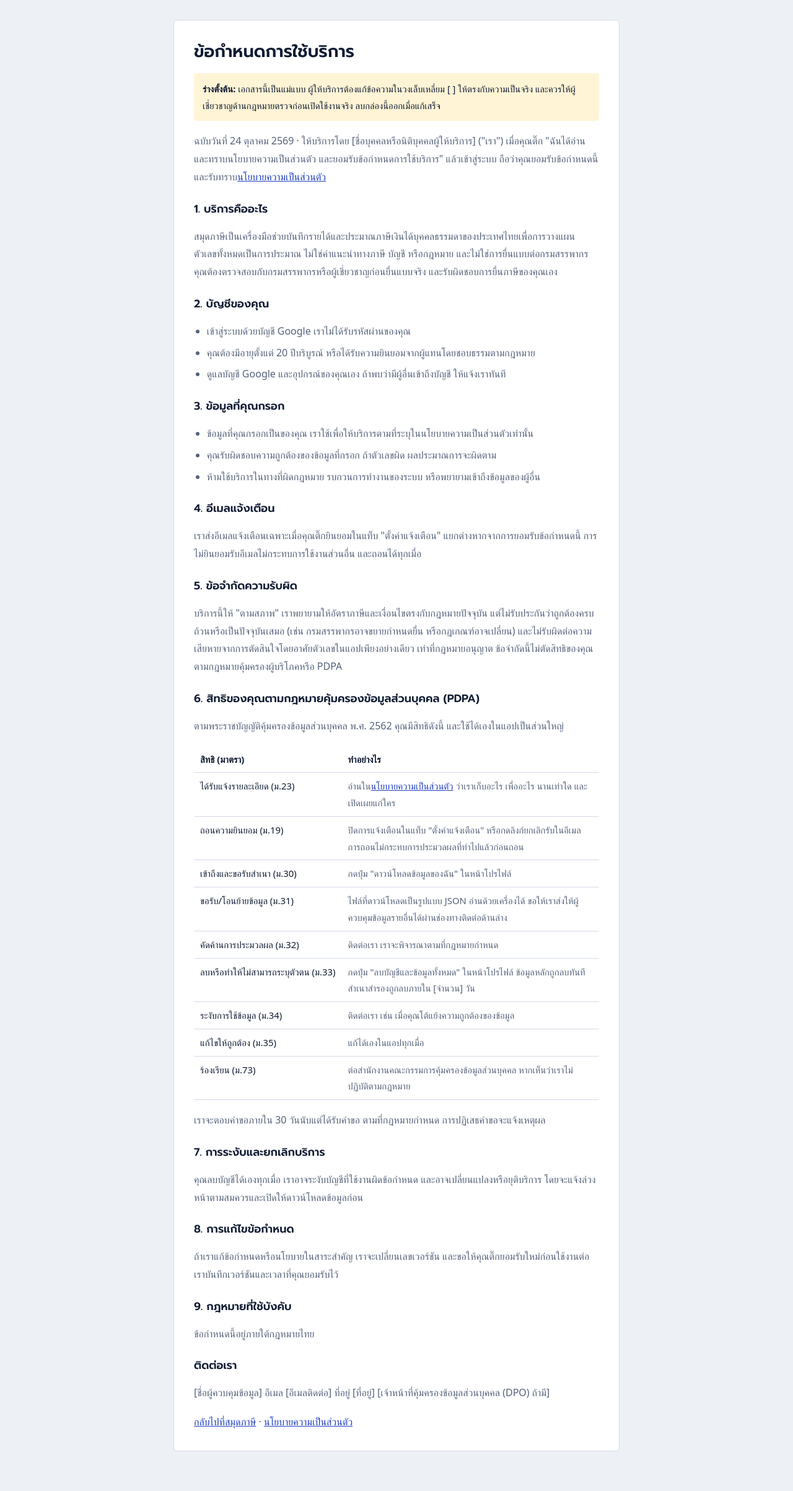
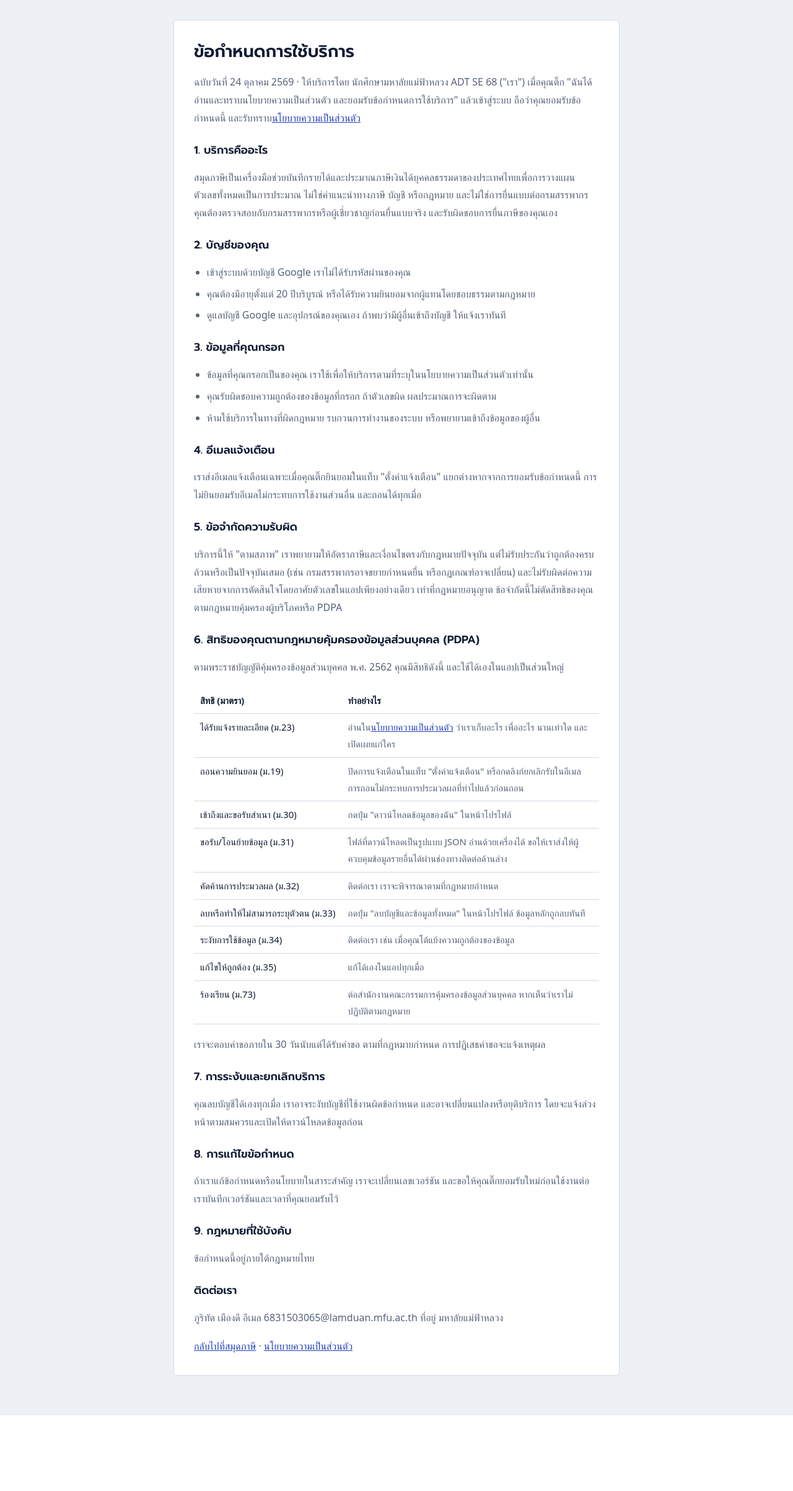
Before and after one commit to PHURITHAT-MUANGDEE/Tax, a Spring Boot app: page /terms.html in a window 1280 px wide. Shown: the whole page at 62% size. After the commit the page ends 2284 px from the top, so only its background shows below. Run offline with Spring Boot 4, Linux system fonts and the light colour scheme; some of the project's set-up classes (security, data sources, template engines, error pages and the like) are left out, and stand-ins take their place; some web fonts are replaced.

Commit message:
fill the terms

```diff
--- a/src/main/resources/static/terms.html
+++ b/src/main/resources/static/terms.html
@@ -31,8 +31,7 @@ td:first-child { color: var(--ink); white-space: nowrap; }
 <body>
 <main>
   <h1>ข้อกำหนดการใช้บริการ</h1>
-  <p class="draft"><b>ร่างตั้งต้น:</b> เอกสารนี้เป็นแม่แบบ ผู้ให้บริการต้องแก้ข้อความในวงเล็บเหลี่ยม [ ] ให้ตรงกับความเป็นจริง และควรให้ผู้เชี่ยวชาญด้านกฎหมายตรวจก่อนเปิดใช้งานจริง ลบกล่องนี้ออกเมื่อแก้เสร็จ</p>
-  <p>ฉบับวันที่ 24 ตุลาคม 2569 · ให้บริการโดย [ชื่อบุคคลหรือนิติบุคคลผู้ให้บริการ] ("เรา") เมื่อคุณติ๊ก "ฉันได้อ่านและทราบนโยบายความเป็นส่วนตัว และยอมรับข้อกำหนดการใช้บริการ" แล้วเข้าสู่ระบบ ถือว่าคุณยอมรับข้อกำหนดนี้ และรับทราบ<a href="privacy.html">นโยบายความเป็นส่วนตัว</a></p>
+  <p>ฉบับวันที่ 24 ตุลาคม 2569 · ให้บริการโดย นักศึกษามหาลัยแม่ฟ้าหลวง ADT SE 68 ("เรา") เมื่อคุณติ๊ก "ฉันได้อ่านและทราบนโยบายความเป็นส่วนตัว และยอมรับข้อกำหนดการใช้บริการ" แล้วเข้าสู่ระบบ ถือว่าคุณยอมรับข้อกำหนดนี้ และรับทราบ<a href="privacy.html">นโยบายความเป็นส่วนตัว</a></p>
 
   <h2>1. บริการคืออะไร</h2>
   <p>สมุดภาษีเป็นเครื่องมือช่วยบันทึกรายได้และประมาณภาษีเงินได้บุคคลธรรมดาของประเทศไทยเพื่อการวางแผน ตัวเลขทั้งหมดเป็นการประมาณ ไม่ใช่คำแนะนำทางภาษี บัญชี หรือกฎหมาย และไม่ใช่การยื่นแบบต่อกรมสรรพากร คุณต้องตรวจสอบกับกรมสรรพากรหรือผู้เชี่ยวชาญก่อนยื่นแบบจริง และรับผิดชอบการยื่นภาษีของคุณเอง</p>
@@ -67,7 +66,7 @@ td:first-child { color: var(--ink); white-space: nowrap; }
       <tr><td>เข้าถึงและขอรับสำเนา (ม.30)</td><td>กดปุ่ม "ดาวน์โหลดข้อมูลของฉัน" ในหน้าโปรไฟล์</td></tr>
       <tr><td>ขอรับ/โอนย้ายข้อมูล (ม.31)</td><td>ไฟล์ที่ดาวน์โหลดเป็นรูปแบบ JSON อ่านด้วยเครื่องได้ ขอให้เราส่งให้ผู้ควบคุมข้อมูลรายอื่นได้ผ่านช่องทางติดต่อด้านล่าง</td></tr>
       <tr><td>คัดค้านการประมวลผล (ม.32)</td><td>ติดต่อเรา เราจะพิจารณาตามที่กฎหมายกำหนด</td></tr>
-      <tr><td>ลบหรือทำให้ไม่สามารถระบุตัวตน (ม.33)</td><td>กดปุ่ม "ลบบัญชีและข้อมูลทั้งหมด" ในหน้าโปรไฟล์ ข้อมูลหลักถูกลบทันที สำเนาสำรองถูกลบภายใน [จำนวน] วัน</td></tr>
+      <tr><td>ลบหรือทำให้ไม่สามารถระบุตัวตน (ม.33)</td><td>กดปุ่ม "ลบบัญชีและข้อมูลทั้งหมด" ในหน้าโปรไฟล์ ข้อมูลหลักถูกลบทันที</td></tr>
       <tr><td>ระงับการใช้ข้อมูล (ม.34)</td><td>ติดต่อเรา เช่น เมื่อคุณโต้แย้งความถูกต้องของข้อมูล</td></tr>
       <tr><td>แก้ไขให้ถูกต้อง (ม.35)</td><td>แก้ได้เองในแอปทุกเมื่อ</td></tr>
       <tr><td>ร้องเรียน (ม.73)</td><td>ต่อสำนักงานคณะกรรมการคุ้มครองข้อมูลส่วนบุคคล หากเห็นว่าเราไม่ปฏิบัติตามกฎหมาย</td></tr>
@@ -85,7 +84,7 @@ td:first-child { color: var(--ink); white-space: nowrap; }
   <p>ข้อกำหนดนี้อยู่ภายใต้กฎหมายไทย</p>
 
   <h2>ติดต่อเรา</h2>
-  <p>[ชื่อผู้ควบคุมข้อมูล] อีเมล [อีเมลติดต่อ] ที่อยู่ [ที่อยู่] [เจ้าหน้าที่คุ้มครองข้อมูลส่วนบุคคล (DPO) ถ้ามี]</p>
+  <p>ภูริทัต เมืองดี อีเมล 6831503065@lamduan.mfu.ac.th ที่อยู่ มหาลัยแม่ฟ้าหลวง</p>
   <p><a href="/">กลับไปที่สมุดภาษี</a> · <a href="privacy.html">นโยบายความเป็นส่วนตัว</a></p>
 </main>
 </body>
```
